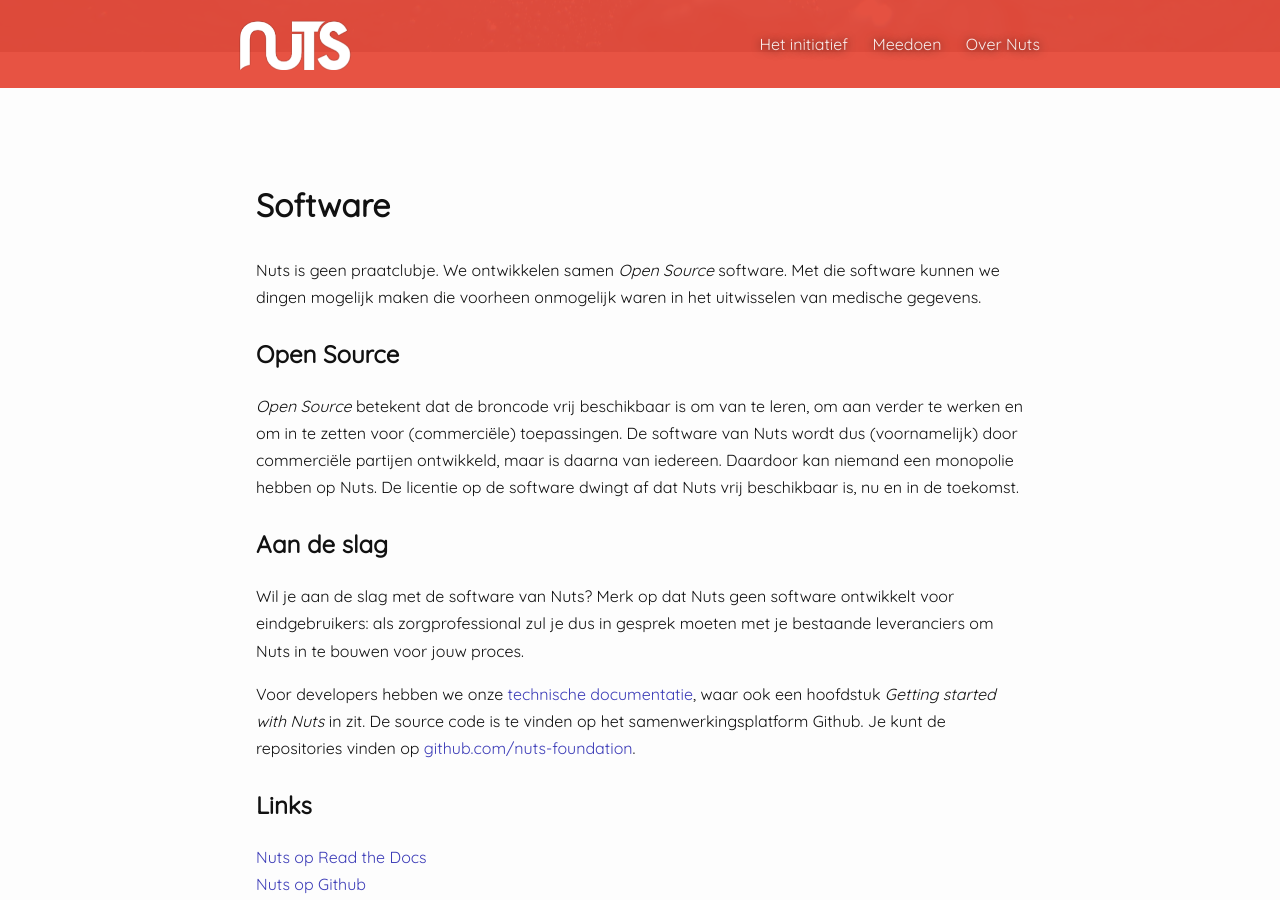
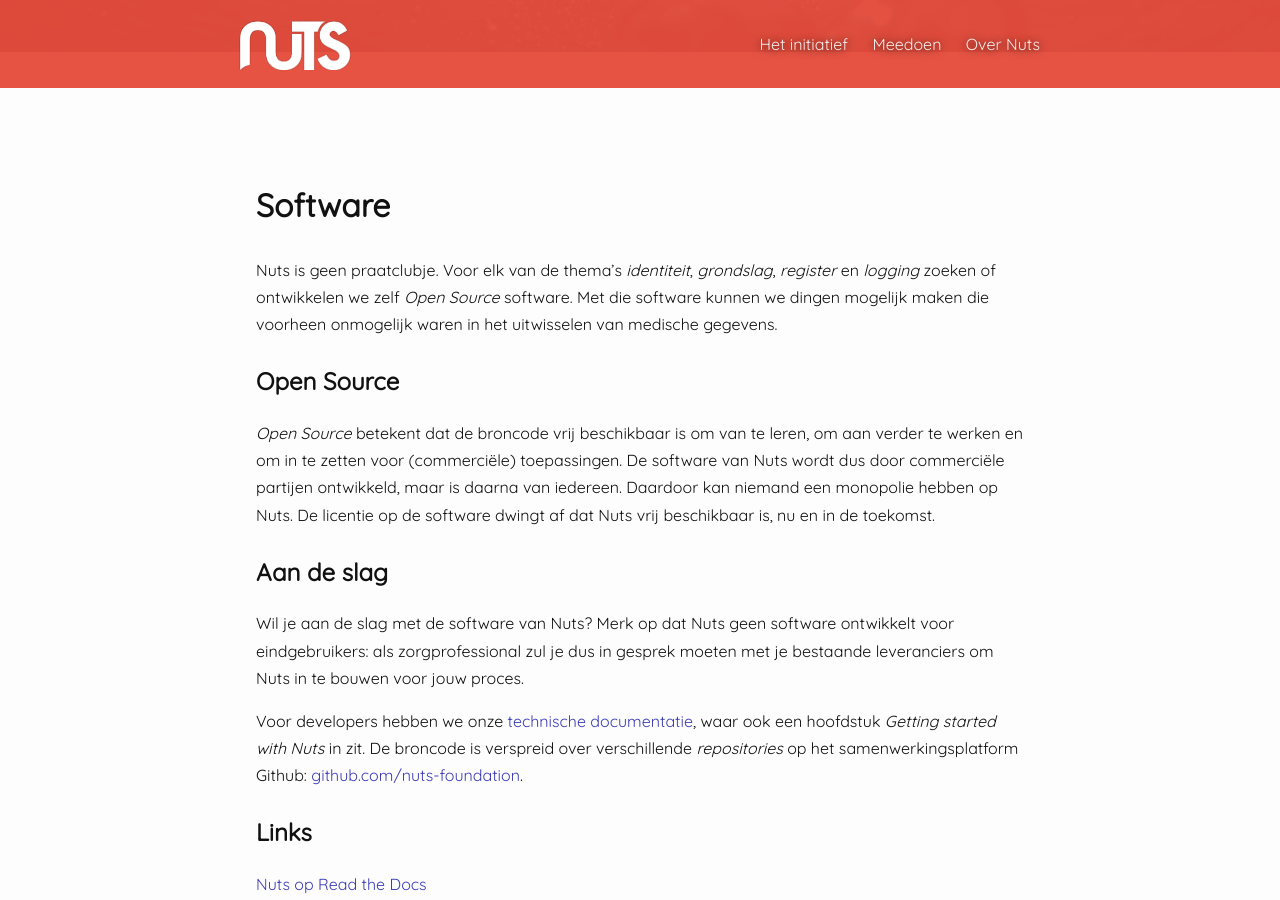
Before and after one commit to nuts-foundation/nuts-webpresence, a Jekyll site: the page built from software.md, in a window 1280 px wide and 900 px high, scrolled down 308 px. Built offline with Jekyll 4.4.1, drawn with Linux system fonts in a browser that asks for light colours.

Commit message:
Improvements on the text of the software page

```diff
--- a/software.md
+++ b/software.md
@@ -7,17 +7,17 @@
 
 # Software
 
-Nuts is geen praatclubje. We ontwikkelen samen <em>Open Source</em> software. Met die software kunnen we dingen mogelijk maken die voorheen onmogelijk waren in het uitwisselen van medische gegevens.
+Nuts is geen praatclubje. Voor elk van de thema's <em>identiteit</em>, <em>grondslag</em>, <em>register</em> en <em>logging</em> zoeken of ontwikkelen we zelf <em>Open Source</em> software. Met die software kunnen we dingen mogelijk maken die voorheen onmogelijk waren in het uitwisselen van medische gegevens.
 
 ## Open Source
 
-<em>Open Source</em> betekent dat de broncode vrij beschikbaar is om van te leren, om aan verder te werken en om in te zetten voor (commerciële) toepassingen. De software van Nuts wordt dus (voornamelijk) door commerciële partijen ontwikkeld, maar is daarna van iedereen. Daardoor kan niemand een monopolie hebben op Nuts. De licentie op de software dwingt af dat Nuts vrij beschikbaar is, nu en in de toekomst.
+<em>Open Source</em> betekent dat de broncode vrij beschikbaar is om van te leren, om aan verder te werken en om in te zetten voor (commerciële) toepassingen. De software van Nuts wordt dus door commerciële partijen ontwikkeld, maar is daarna van iedereen. Daardoor kan niemand een monopolie hebben op Nuts. De licentie op de software dwingt af dat Nuts vrij beschikbaar is, nu en in de toekomst.
 
 ## Aan de slag
 
 Wil je aan de slag met de software van Nuts? Merk op dat Nuts geen software ontwikkelt voor eindgebruikers: als zorgprofessional zul je dus in gesprek moeten met je bestaande leveranciers om Nuts in te bouwen voor jouw proces.
 
-Voor developers hebben we onze [technische documentatie](/documentatie), waar ook een hoofdstuk <em>Getting started with Nuts</em> in zit. De source code is te vinden op het samenwerkingsplatform Github. Je kunt de repositories vinden op [github.com/nuts-foundation](https://www.github.com/nuts-foundation).
+Voor developers hebben we onze [technische documentatie](/documentatie), waar ook een hoofdstuk <em>Getting started with Nuts</em> in zit. De broncode is verspreid over verschillende <em>repositories</em> op het samenwerkingsplatform Github: [github.com/nuts-foundation](https://www.github.com/nuts-foundation).
 
 ## Links
 
```
